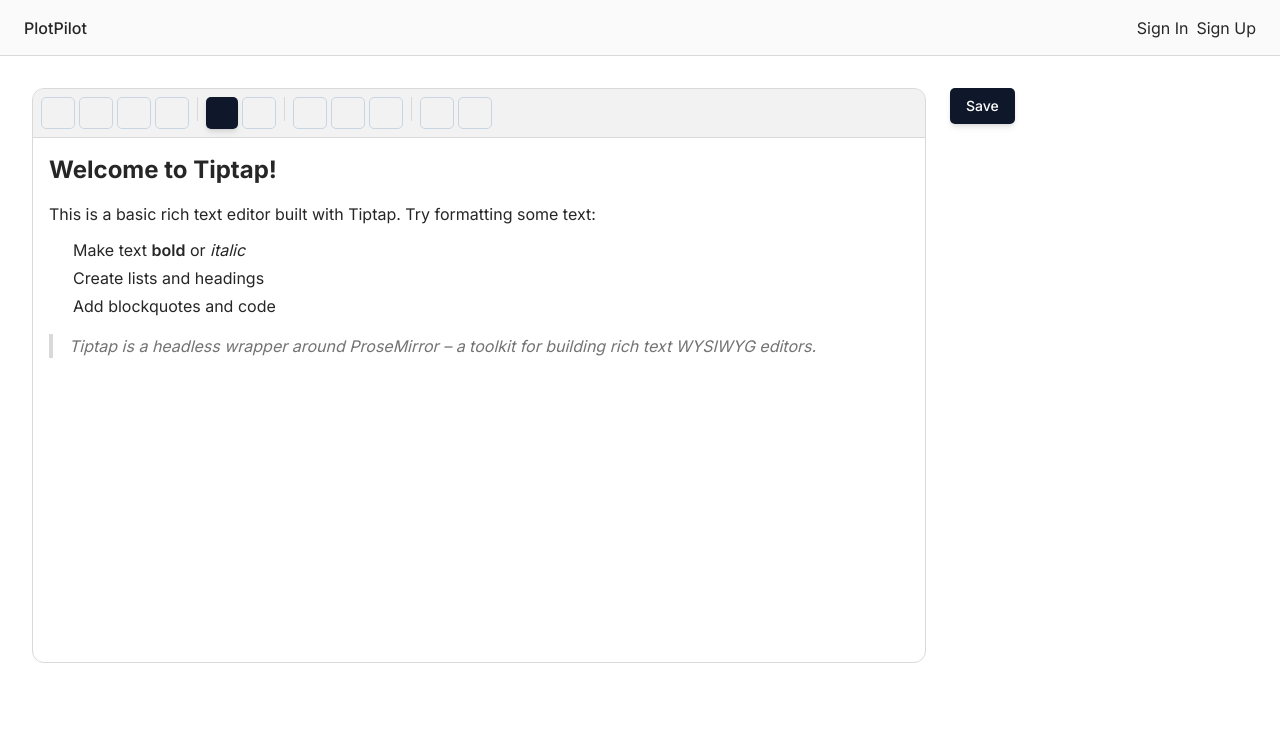
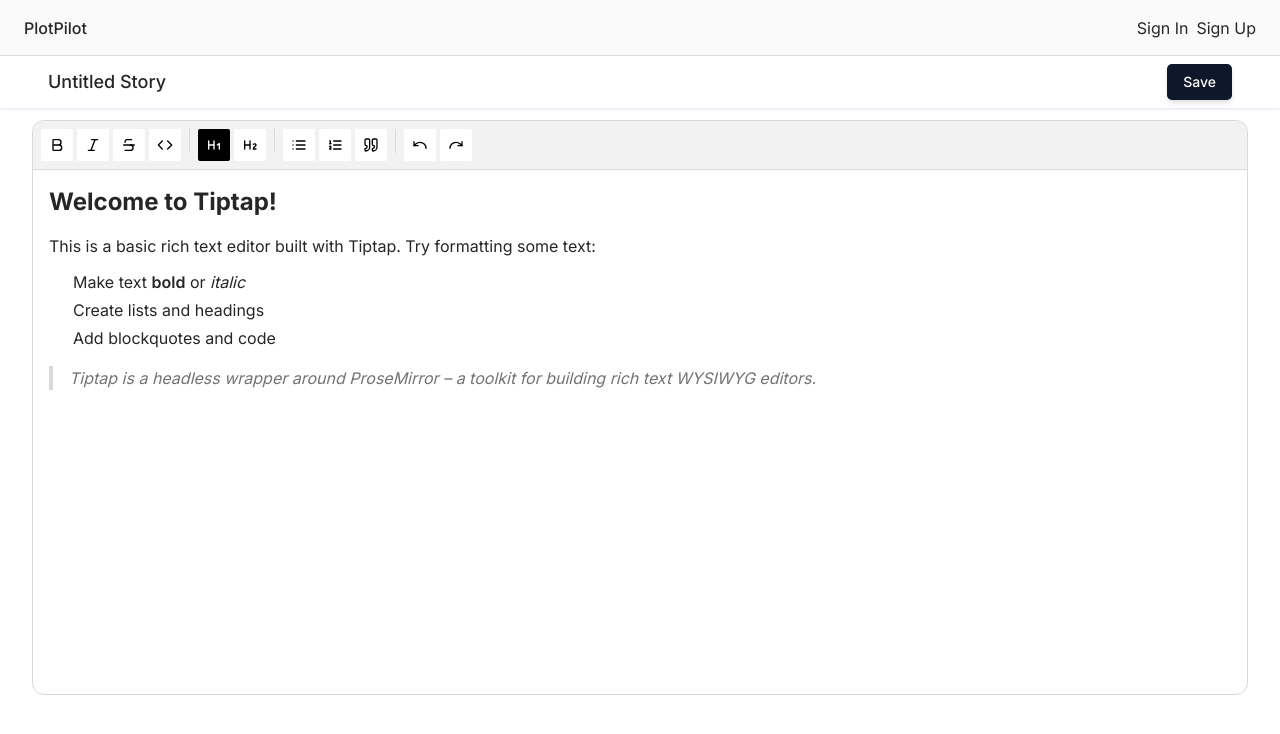
Before and after one commit to yesu-bit/plot-pilot, a Next.js app: page /story/create in a window 1280 px wide. Shown: the top 734 px of the page. Built offline with nearby package versions, Linux system fonts and the light colour scheme; no server answers.

Commit message:
changes done to story create page

```diff
--- a/src/app/story/create/page.jsx
+++ b/src/app/story/create/page.jsx
@@ -9,6 +9,7 @@
   const [content, setContent] = useState(
     "<h1>Welcome to Tiptap!</h1><p>This is a basic rich text editor built with Tiptap. Try formatting some text:</p><ul><li>Make text <strong>bold</strong> or <em>italic</em></li><li>Create lists and headings</li><li>Add blockquotes and code</li></ul><blockquote><p>Tiptap is a headless wrapper around ProseMirror – a toolkit for building rich text WYSIWYG editors.</p></blockquote>"
   );
+  const [title, setTitle] = useState("Untitled Story");
   const [isSaved, setIsSaved] = useState(true);
   const [isLoading, setIsLoading] = useState(false);
   const [user, setUser] = useState(null);
@@ -37,7 +38,7 @@
 
       const { data, error } = await supabase.from("stories").insert({
         user_id: user.id,
-        title: "draft 1",
+        title: title,
         content: content,
       });
 
@@ -57,10 +58,10 @@
   };
 
   return (
-    <div className="bg-white h-screen flex p-8 gap-6">
+    <div className="bg-white h-screen pb-8 gap-6">
       {/* <Sidebar /> */}
+      <RightPanel onSave={handleSave} title={title} setTitle={setTitle} />
       <Editor content={content} setContent={setContent} />
-      <RightPanel onSave={handleSave} />
     </div>
   );
 }
--- a/src/components/tiptap-editor.tsx
+++ b/src/components/tiptap-editor.tsx
@@ -73,15 +73,18 @@
     children: React.ReactNode;
     disabled?: boolean;
   }) => (
-    <Button
-      variant={isActive ? "contained" : "outlined"}
+    <button
       size="normal"
       onClick={onClick}
       disabled={disabled}
-      className="h-8 w-8 p-0 text-md"
+      style={{
+        color: isActive ? "white" : "black",
+        background: isActive ? "black" : "white",
+      }}
+      className="flex items-center justify-center rounded-xs h-8 w-8 p-0 text-md"
     >
       {children}
-    </Button>
+    </button>
   );
 
   return (
--- a/src/components/ui/button.tsx
+++ b/src/components/ui/button.tsx
@@ -31,7 +31,7 @@
       variantClasses = outlinedStyles;
       break;
     default:
-      variantClasses = containedStyles;
+      variantClasses = baseStyles;
   }
 
   let sizeClasses;
--- a/src/sections/create-story/editor.tsx
+++ b/src/sections/create-story/editor.tsx
@@ -11,7 +11,7 @@
   setContent: (content: string) => void;
 }) {
   return (
-    <div className="flex-9/12">
+    <div className="px-8">
       <TiptapEditor content={content} onChange={setContent} className="mb-4" />
     </div>
   );
--- a/src/sections/create-story/right-panel.tsx
+++ b/src/sections/create-story/right-panel.tsx
@@ -1,9 +1,94 @@
 import Button from "@/src/components/ui/button";
-import React from "react";
+import Input from "@/src/components/ui/input";
+import React, { useState } from "react";
 
-export default function RightPanel({ onSave }: { onSave: () => void }) {
+interface RightPanelProps {
+  onSave: () => void;
+  title: string;
+  setTitle: (title: string) => void;
+}
+
+export default function RightPanel({
+  onSave,
+  title,
+  setTitle,
+}: RightPanelProps) {
+  const [edit, setEdit] = useState(false);
+  const [tempTitle, setTempTitle] = useState(title);
+
+  const handleOpenEdit = () => {
+    setTempTitle(title);
+    setEdit(true);
+  };
+
+  const handleCloseEdit = () => {
+    setEdit(false);
+  };
+
+  const handleTitleChange = (e: React.ChangeEvent<HTMLInputElement>) => {
+    setTempTitle(e.target.value);
+  };
+
+  const handleSaveTitle = (e: React.FormEvent) => {
+    e.preventDefault();
+    if (tempTitle?.trim()) {
+      setTitle(tempTitle?.trim());
+    }
+    setEdit(false);
+  };
+
+  const handleCancelEdit = () => {
+    setTempTitle(title);
+    setEdit(false);
+  };
+
+  const handleKeyDown = (e: React.KeyboardEvent) => {
+    if (e.key === "Enter") {
+      return;
+    }
+    if (e.key === "Escape") {
+      handleCancelEdit();
+    }
+  };
+
   return (
-    <div className="flex-3/12">
+    <div className="flex items-center justify-between px-12 py-2 mb-3 shadow-sm shadow-slate-200">
+      {edit ? (
+        <form onSubmit={handleSaveTitle} className="flex items-center gap-2">
+          <Input
+            name="title"
+            value={tempTitle}
+            onChange={handleTitleChange}
+            onKeyDown={handleKeyDown}
+            className="text-lg font-medium"
+          />
+          <Button type="submit" variant="contained" size="small">
+            Save
+          </Button>
+          <Button
+            type="button"
+            variant="outlined"
+            size="small"
+            onClick={handleCancelEdit}
+          >
+            Cancel
+          </Button>
+        </form>
+      ) : (
+        <div
+          onClick={handleOpenEdit}
+          className="cursor-pointer text-lg font-medium"
+          role="button"
+          tabIndex={0}
+          onKeyDown={(e) => {
+            if (e.key === "Enter" || e.key === " ") {
+              handleOpenEdit();
+            }
+          }}
+        >
+          {title}
+        </div>
+      )}
       <Button variant="contained" onClick={onSave}>
         Save
       </Button>
```
